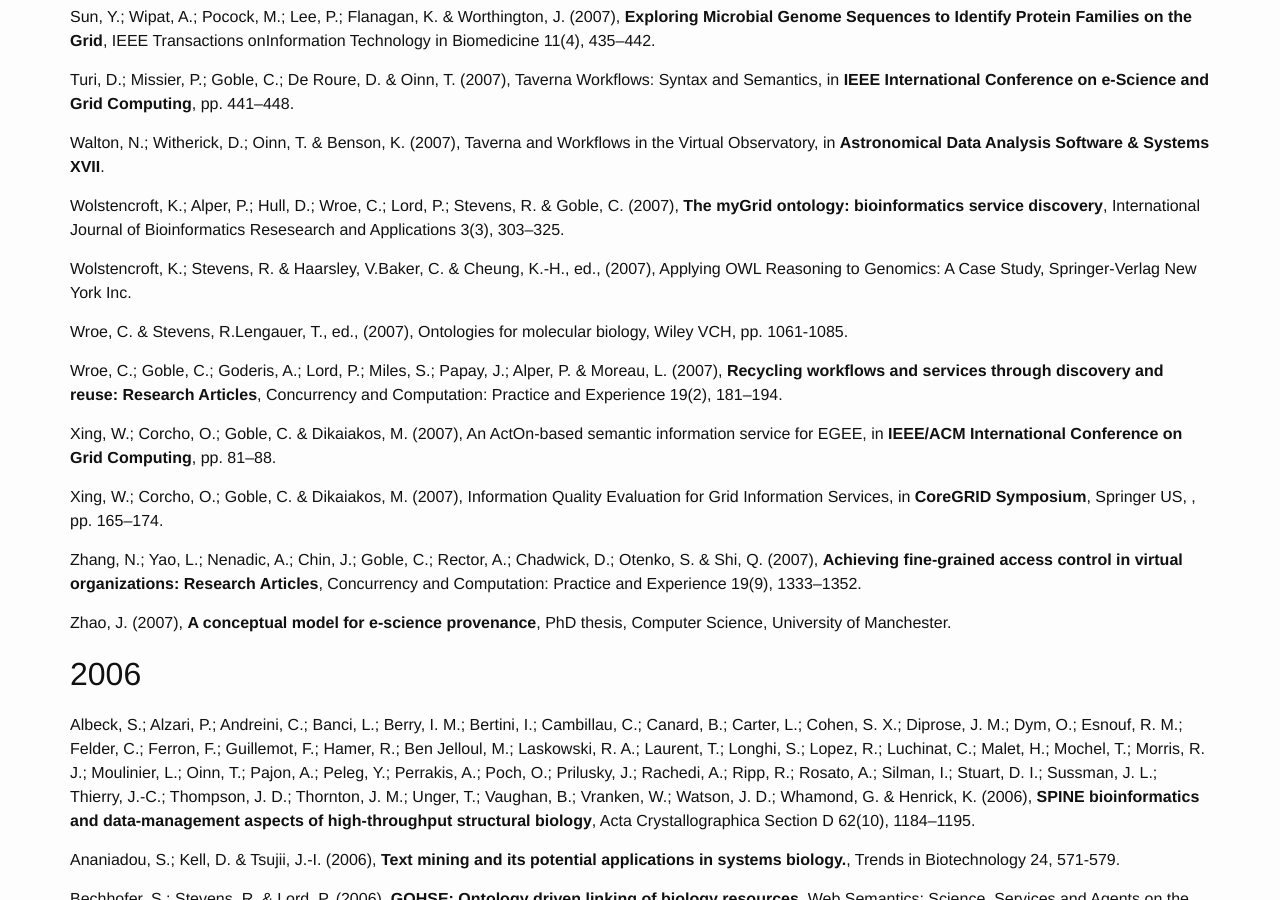
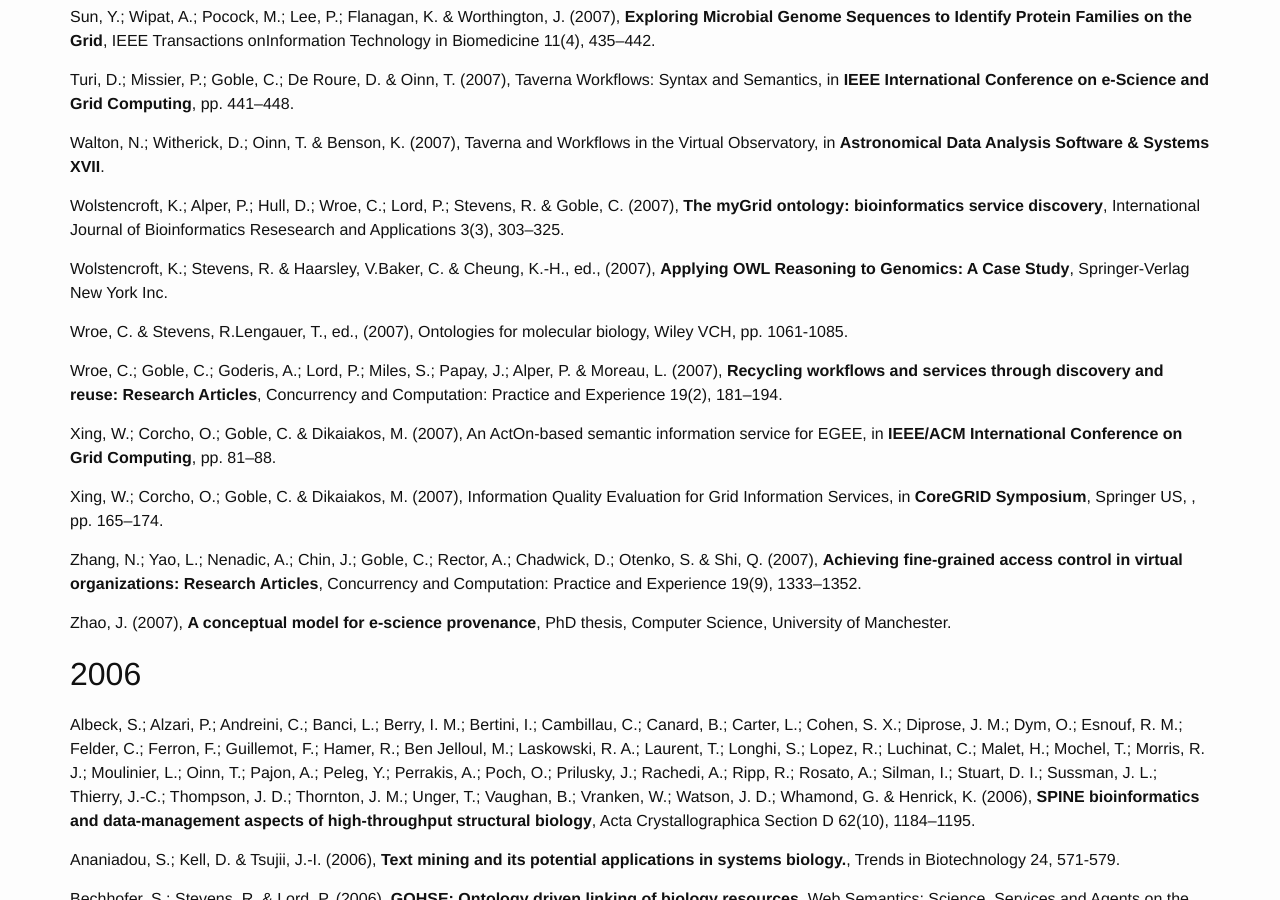
Before and after one commit to eScienceLab/eScienceLab.github.io, a Jekyll site: the page built from publications/archive.md, in a window 1280 px wide and 900 px high, scrolled down 10165 px. Built offline with Jekyll 4.4.1, drawn with Linux system fonts in a browser that asks for light colours; comment, search, counter and statistics services are not loaded.

```diff
--- a/publications/archive.md
+++ b/publications/archive.md
@@ -519,7 +519,7 @@ Walton, N.; Witherick, D.; Oinn, T. & Benson, K. (2007), Taverna and Workflows i
 Wolstencroft, K.; Alper, P.; Hull, D.; Wroe, C.; Lord, P.; Stevens, R. & Goble, C. (2007), **The myGrid ontology: bioinformatics service discovery**, International Journal of Bioinformatics Resesearch and Applications 3(3), 303--325.
 
 
-Wolstencroft, K.; Stevens, R. & Haarsley, V.Baker, C. & Cheung, K.-H., ed.,  (2007), Applying OWL Reasoning to Genomics: A Case Study, Springer-Verlag New York Inc.
+Wolstencroft, K.; Stevens, R. & Haarsley, V.Baker, C. & Cheung, K.-H., ed.,  (2007), **Applying OWL Reasoning to Genomics: A Case Study**, Springer-Verlag New York Inc.
 
 
 Wroe, C. & Stevens, R.Lengauer, T., ed.,  (2007), Ontologies for molecular biology, Wiley VCH, pp. 1061-1085.
```
